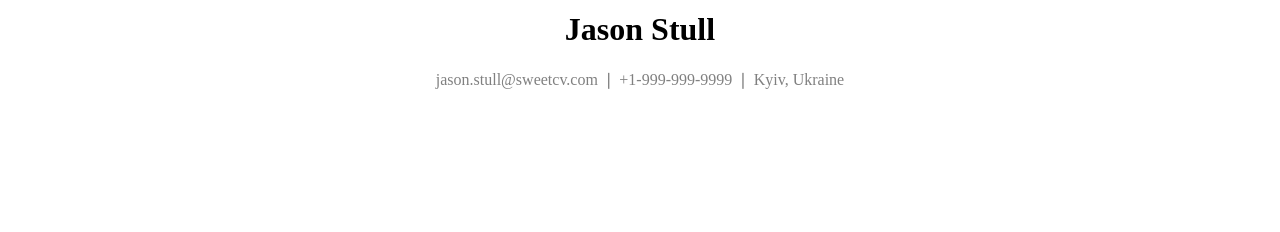
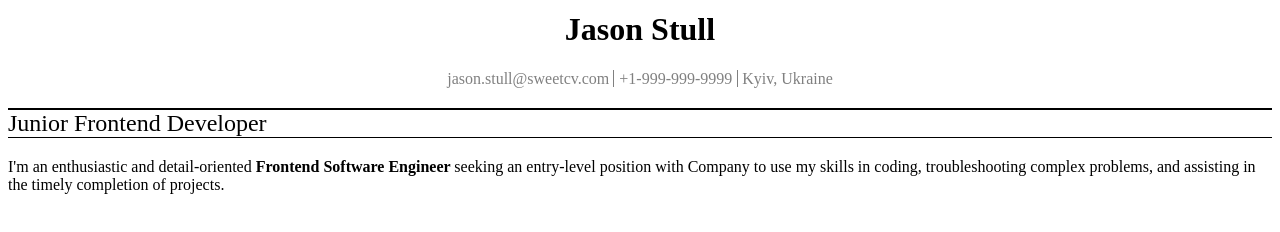
Before and after one commit to KarynaStep/HW-7, a plain HTML site: page index.html in a window 1280 px wide. Shown: the part 122-354 px from the top of the page. Drawn offline with Linux system fonts and the light colour scheme.

Commit message:
Add info about Jason Stull

```diff
--- a/assets/style.css
+++ b/assets/style.css
@@ -10,3 +10,17 @@ img {
   text-decoration: none;
   color: grey;
 }
+.linl-tel{
+  border-left: solid 1px;
+  border-right: solid 1px;
+  padding-left: 5px;
+  padding-right: 5px;
+}
+
+h2 {
+  border-top: solid 2px;
+  border-bottom: solid 1px;
+}
+.info_post {
+      font-weight:normal;
+}
--- a/index.html
+++ b/index.html
@@ -17,13 +17,24 @@
     </div>
     <h1>Jason Stull</h1>
     <span>
-      <a class="link-in-header" href="mailto:jason.stull@sweetcv.com">jason.stull@sweetcv.com &#10072</a>
-      <a class="link-in-header" href="tel:+1-999-999-9999">+1-999-999-9999 &#10072</a>
+      <a class="link-in-header" href="mailto:jason.stull@sweetcv.com">jason.stull@sweetcv.com</a>
+      <a class="link-in-header linl-tel" href="tel:+1-999-999-9999">  +1-999-999-9999</a>
       <a class="link-in-header" href="https://goo.gl/maps/4mxizYdSo2iC8RjJA" target="_blank">Kyiv, Ukraine
       </a>
     </span>
   </header>
-  <main></main>
+
+  <main>
+    <section>
+<h2 class="info_post">Junior Frontend Developer</h2>
+<p>I'm an enthusiastic and detail-oriented <strong>Frontend Software Engineer </strong> seeking an entry-level position with Company to use
+my skills in coding, troubleshooting complex problems, and assisting in the timely completion of projects.</p>
+    </section>
+    <section>
+
+    </section>
+    <section></section>
+  </main>
 </body>
 
 </html>
```
